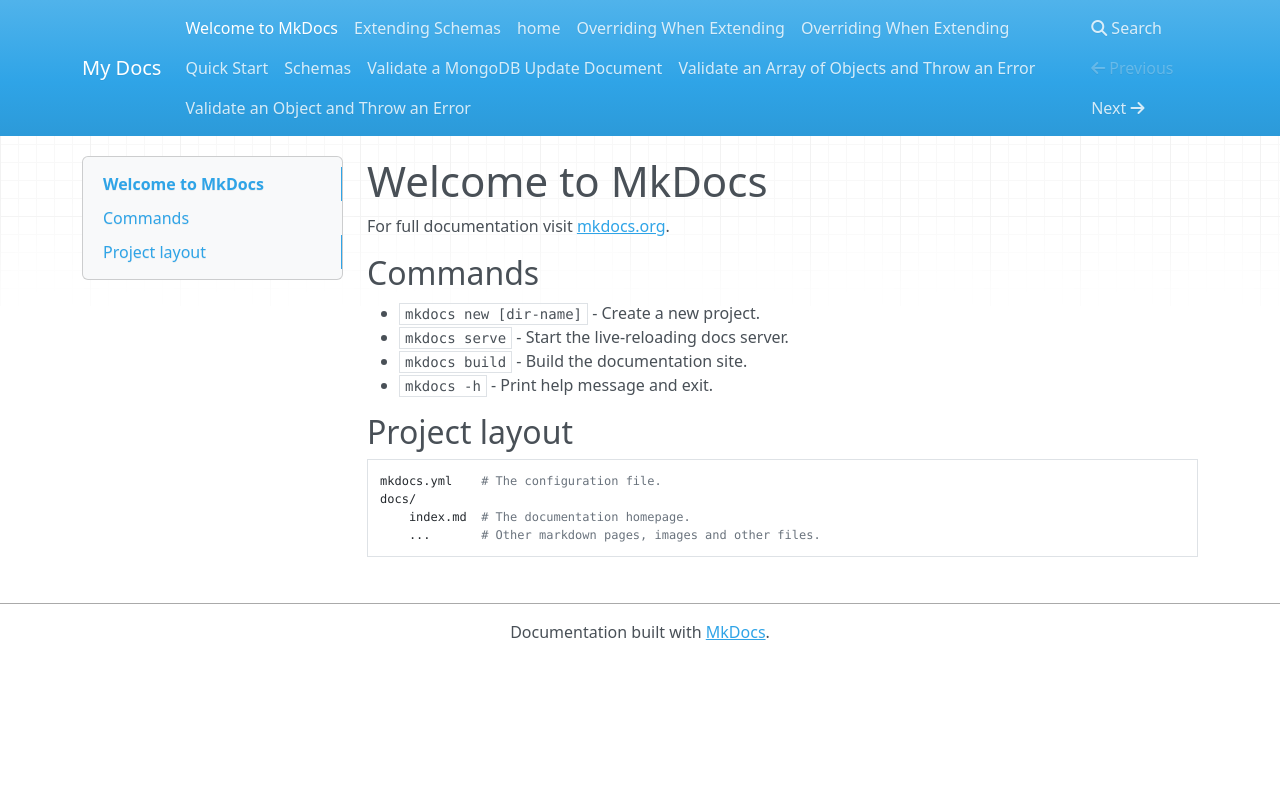
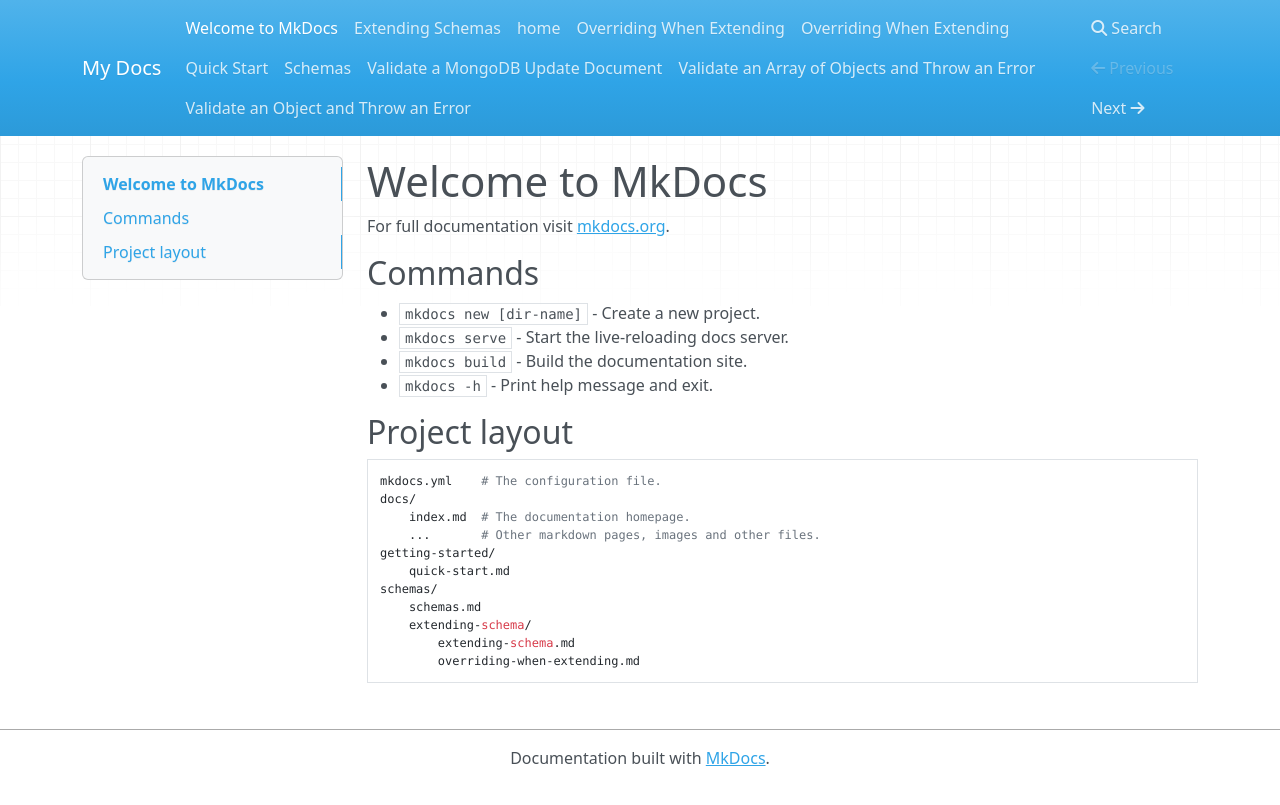
Before and after one commit to ak4702/sphinx-test, an MkDocs documentation site: the page built from docs/index.md, in a window 1280 px wide. Shown: the top 805 px of the page. Built offline with MkDocs 1.6.1, drawn with Linux system fonts in a browser that asks for light colours; nearby versions of some CDN libraries.

Commit message:
Modify index.md

```diff
--- a/docs/index.md
+++ b/docs/index.md
@@ -15,3 +15,10 @@
     docs/
         index.md  # The documentation homepage.
         ...       # Other markdown pages, images and other files.
+    getting-started/
+        quick-start.md
+    schemas/
+        schemas.md
+        extending-schema/
+            extending-schema.md
+            overriding-when-extending.md
```
